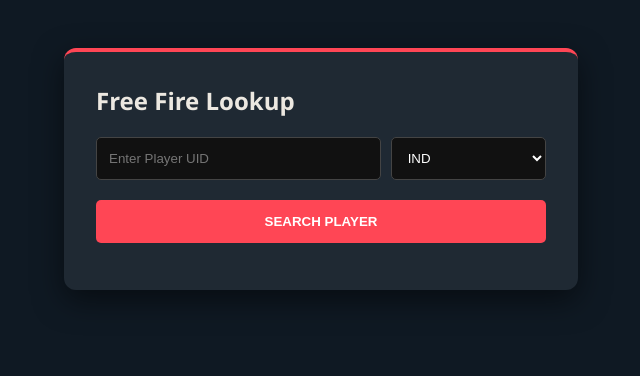
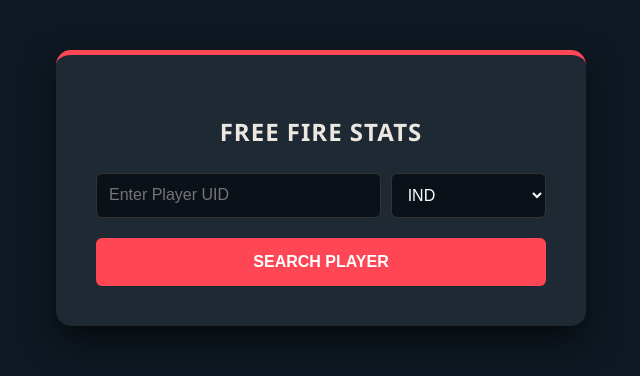
Before and after one commit to drboombae-byte/chat-bot, a plain HTML site: page index.html in a window 1280 px wide. Shown: the whole page, without its empty margins (319-959 px from the left). Drawn offline with Linux system fonts and the light colour scheme.

Commit message:
Update index.html

```diff
--- a/index.html
+++ b/index.html
@@ -3,27 +3,107 @@
 <head>
     <meta charset="UTF-8">
     <meta name="viewport" content="width=device-width, initial-scale=1.0">
-    <title>FF Stats Pro</title>
+    <title>FF Player Lookup | Pro</title>
     <style>
-        :root { --primary: #ff4655; --bg: #0f1923; --card: #1f2933; --text: #ece8e1; }
-        body { font-family: 'Segoe UI', sans-serif; background-color: var(--bg); color: var(--text); display: flex; justify-content: center; padding: 40px 20px; }
-        .container { background: var(--card); padding: 2rem; border-radius: 12px; width: 100%; max-width: 450px; box-shadow: 0 10px 30px rgba(0,0,0,0.5); border-top: 4px solid var(--primary); }
-        .input-group { display: flex; gap: 10px; margin-bottom: 20px; }
-        input { flex: 2; padding: 12px; border-radius: 5px; border: 1px solid #444; background: #111; color: white; }
-        select { flex: 1; padding: 12px; border-radius: 5px; background: #111; color: white; border: 1px solid #444; }
-        button { width: 100%; padding: 14px; background: var(--primary); color: white; border: none; border-radius: 5px; font-weight: bold; cursor: pointer; transition: 0.3s; }
-        button:disabled { background: #555; cursor: not-allowed; }
-        #result { margin-top: 25px; display: none; border-top: 1px solid #333; padding-top: 20px; }
-        .info-row { display: flex; justify-content: space-between; padding: 10px; background: rgba(255,255,255,0.03); margin-bottom: 5px; border-radius: 5px; }
-        .label { color: #888; text-transform: uppercase; font-size: 0.75rem; letter-spacing: 1px; }
-        .val { font-weight: bold; color: #fff; }
-        .error { color: #ff4655; font-size: 0.9rem; margin-top: 15px; text-align: center; }
+        :root {
+            --primary: #ff4655;
+            --bg: #0f1923;
+            --card: #1f2933;
+            --text: #ece8e1;
+            --accent: #00ffcc;
+        }
+        body {
+            font-family: 'Segoe UI', Tahoma, Geneva, Verdana, sans-serif;
+            background-color: var(--bg);
+            color: var(--text);
+            display: flex;
+            justify-content: center;
+            align-items: flex-start;
+            min-height: 100vh;
+            margin: 0;
+            padding-top: 50px;
+        }
+        .container {
+            background: var(--card);
+            padding: 2.5rem;
+            border-radius: 15px;
+            box-shadow: 0 15px 35px rgba(0,0,0,0.6);
+            width: 90%;
+            max-width: 450px;
+            border-top: 5px solid var(--primary);
+        }
+        h2 { text-align: center; margin-bottom: 25px; letter-spacing: 1px; }
+
+        .input-group {
+            display: flex;
+            gap: 10px;
+            margin-bottom: 20px;
+        }
+        input, select {
+            padding: 12px;
+            border-radius: 6px;
+            border: 1px solid #333;
+            background: #0a1118;
+            color: #fff;
+            font-size: 1rem;
+        }
+        input { flex: 2; }
+        select { flex: 1; cursor: pointer; }
+
+        button {
+            width: 100%;
+            padding: 15px;
+            background: var(--primary);
+            color: white;
+            border: none;
+            border-radius: 6px;
+            font-weight: bold;
+            font-size: 1rem;
+            cursor: pointer;
+            transition: transform 0.2s, background 0.3s;
+        }
+        button:hover { background: #e33b48; transform: translateY(-2px); }
+        button:active { transform: translateY(0); }
+        button:disabled { background: #444; cursor: not-allowed; }
+
+        #result {
+            margin-top: 30px;
+            display: none;
+            animation: fadeIn 0.5s ease;
+        }
+        @keyframes fadeIn { from { opacity: 0; } to { opacity: 1; } }
+
+        .info-row {
+            display: flex;
+            justify-content: space-between;
+            padding: 12px;
+            background: rgba(255,255,255,0.03);
+            margin-bottom: 8px;
+            border-radius: 6px;
+            border-left: 3px solid transparent;
+        }
+        .info-row:hover { border-left-color: var(--accent); background: rgba(255,255,255,0.06); }
+
+        .label { color: #aaa; font-size: 0.8rem; text-transform: uppercase; font-weight: 600; }
+        .val { font-weight: bold; color: var(--accent); }
+
+        .error {
+            color: var(--primary);
+            background: rgba(255, 70, 85, 0.1);
+            padding: 10px;
+            border-radius: 6px;
+            margin-top: 15px;
+            text-align: center;
+            display: none;
+            font-size: 0.9rem;
+        }
     </style>
 </head>
 <body>
 
 <div class="container">
-    <h2 style="margin-top:0">Free Fire Lookup</h2>
+    <h2>FREE FIRE STATS</h2>
+
     <div class="input-group">
         <input type="text" id="uid" placeholder="Enter Player UID">
         <select id="region">
@@ -31,55 +111,87 @@
             <option value="br">BR</option>
             <option value="sg">SG</option>
             <option value="us">US</option>
+            <option value="eu">EU</option>
         </select>
     </div>
-    <button id="btn" onclick="fetchData()">SEARCH PLAYER</button>
-    <div id="error" class="error"></div>
+
+    <button id="searchBtn" onclick="fetchPlayer()">SEARCH PLAYER</button>
+
+    <div id="errorBox" class="error"></div>
 
     <div id="result">
-        <div class="info-row"><span class="label">Nickname</span><span class="val" id="n"></span></div>
-        <div class="info-row"><span class="label">Level</span><span class="val" id="l"></span></div>
-        <div class="info-row"><span class="label">Region</span><span class="val" id="r"></span></div>
-        <div class="info-row"><span class="label">Likes</span><span class="val" id="lk"></span></div>
-        <div class="info-row"><span class="label">Rank Points</span><span class="val" id="rp"></span></div>
+        <div class="info-row"><span class="label">Nickname</span><span class="val" id="res-name">-</span></div>
+        <div class="info-row"><span class="label">Account ID</span><span class="val" id="res-id">-</span></div>
+        <div class="info-row"><span class="label">Level</span><span class="val" id="res-level">-</span></div>
+        <div class="info-row"><span class="label">Region</span><span class="val" id="res-region">-</span></div>
+        <div class="info-row"><span class="label">Likes</span><span class="val" id="res-likes">-</span></div>
+        <div class="info-row"><span class="label">Rank Points</span><span class="val" id="res-rank">-</span></div>
     </div>
 </div>
 
 <script>
-async function fetchData() {
-    const btn = document.getElementById('btn');
-    const uid = document.getElementById('uid').value;
+async function fetchPlayer() {
+    const uid = document.getElementById('uid').value.trim();
     const region = document.getElementById('region').value;
-    const resDiv = document.getElementById('result');
-    const errDiv = document.getElementById('error');
+    const btn = document.getElementById('searchBtn');
+    const resultDiv = document.getElementById('result');
+    const errorBox = document.getElementById('errorBox');
 
-    if(!uid) return errDiv.innerText = "Please enter a UID";
+    if (!uid) {
+        showError("Please enter a valid UID.");
+        return;
+    }
 
+    // UI Reset
+    errorBox.style.display = "none";
+    resultDiv.style.display = "none";
     btn.disabled = true;
-    btn.innerText = "SEARCHING...";
-    errDiv.innerText = "";
-    resDiv.style.display = "none";
+    btn.innerText = "FETCHING DATA...";
 
     try {
-        const response = await fetch(`https://free-ff-api.vercel.app/api/info?uid=${uid}&region=${region}`);
+        // Construct the API URL
+        const targetUrl = `https://free-ff-api.vercel.app/api/info?uid=${uid}&region=${region}`;
+
+        // Use corsproxy.io to bypass the CORS block
+        const proxyUrl = `https://corsproxy.io/?url=${encodeURIComponent(targetUrl)}`;
+
+        const response = await fetch(proxyUrl);
+
+        if (!response.ok) throw new Error("API Limit reached or Server is down.");
+
         const data = await response.json();
 
-        if(!data.basicInfo) throw new Error(data.error || "Player not found");
+        // The API returns data wrapped in 'basicInfo'
+        if (data.error || !data.basicInfo) {
+            throw new Error(data.error || "Player not found. Check UID/Region.");
+        }
 
-        document.getElementById('n').innerText = data.basicInfo.nickname;
-        document.getElementById('l').innerText = data.basicInfo.level;
-        document.getElementById('r').innerText = data.basicInfo.region;
-        document.getElementById('lk').innerText = data.basicInfo.liked;
-        document.getElementById('rp').innerText = data.basicInfo.rank;
+        const info = data.basicInfo;
 
-        resDiv.style.display = "block";
-    } catch (e) {
-        errDiv.innerText = e.message;
+        // Populate the UI
+        document.getElementById('res-name').innerText = info.nickname || "Unknown";
+        document.getElementById('res-id').innerText = info.accountId || uid;
+        document.getElementById('res-level').innerText = info.level || "0";
+        document.getElementById('res-region').innerText = info.region || region.toUpperCase();
+        document.getElementById('res-likes').innerText = info.liked || "0";
+        document.getElementById('res-rank').innerText = info.rankingPoints || info.rank || "N/A";
+
+        resultDiv.style.display = "block";
+
+    } catch (err) {
+        showError(err.message);
     } finally {
         btn.disabled = false;
         btn.innerText = "SEARCH PLAYER";
     }
 }
+
+function showError(msg) {
+    const errorBox = document.getElementById('errorBox');
+    errorBox.innerText = msg;
+    errorBox.style.display = "block";
+}
 </script>
+
 </body>
 </html>
```
